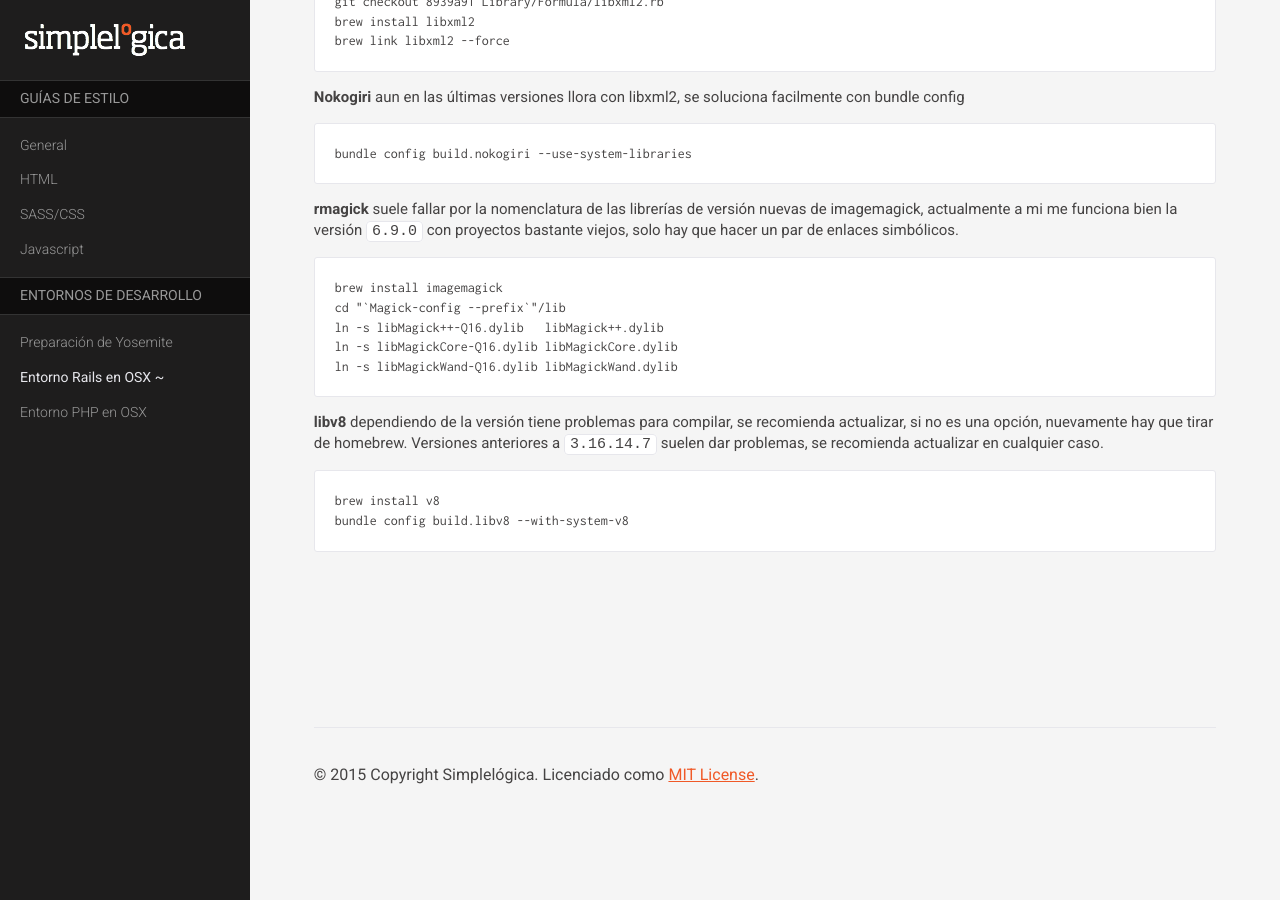
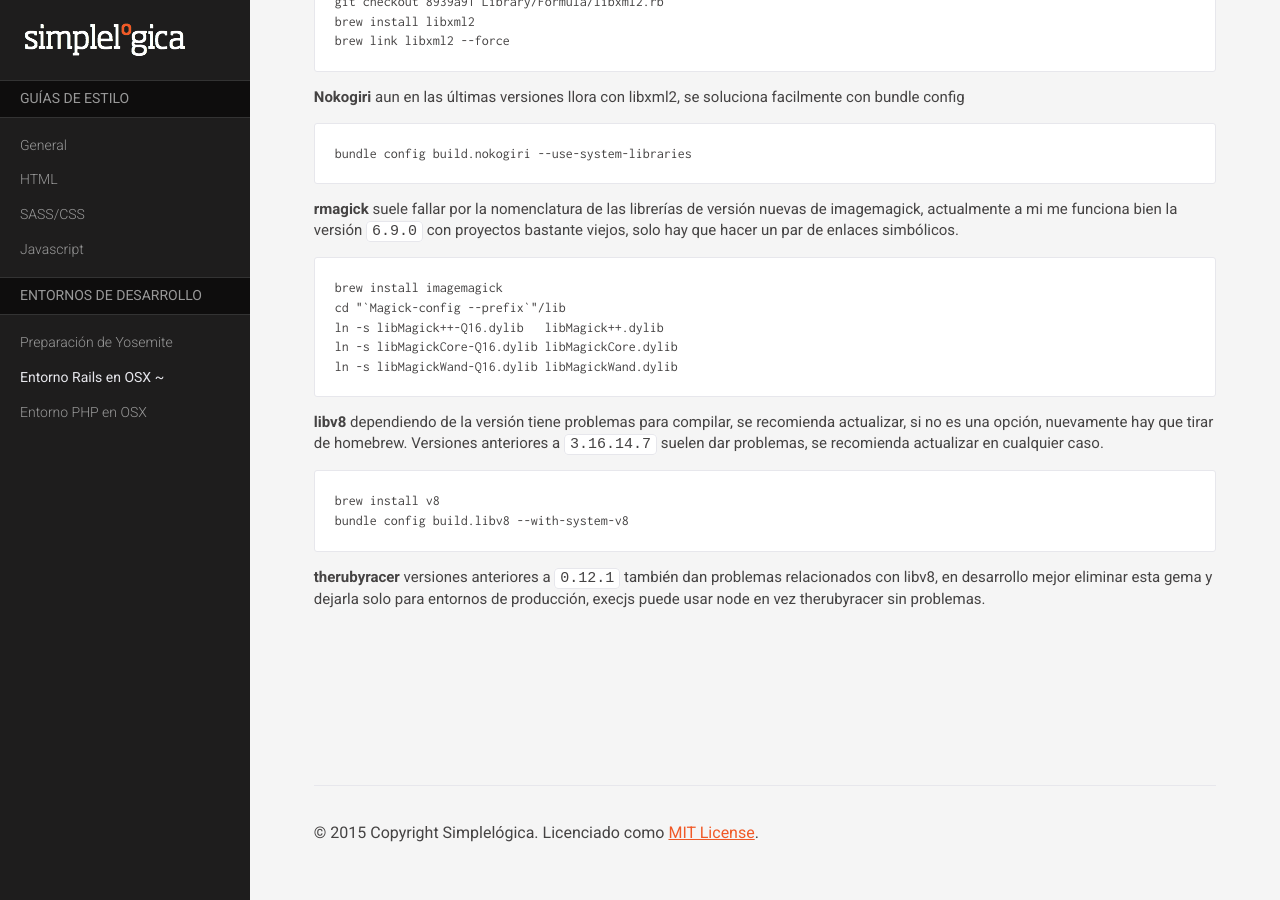
Before and after one commit to simplelogica/styleguides, a Jekyll site: the page built from guias/osx-rails.md, in a window 1280 px wide and 900 px high, scrolled down 1645 px. Built offline with Jekyll 4.4.1, drawn with Linux system fonts in a browser that asks for light colours; nearby versions of some CDN libraries; Markdown is read by kramdown in place of the engine named in the settings.

Commit message:
Add therubyracer tips

`````diff
--- a/guias/osx-rails.md
+++ b/guias/osx-rails.md
@@ -102,3 +102,5 @@ ln -s libMagickWand-Q16.dylib libMagickWand.dylib
 brew install v8
 bundle config build.libv8 --with-system-v8
 ````
+
+**therubyracer** versiones anteriores a `0.12.1` también dan problemas relacionados con libv8, en desarrollo mejor eliminar esta gema y dejarla solo para entornos de producción, execjs puede usar node en vez therubyracer sin problemas.
`````
